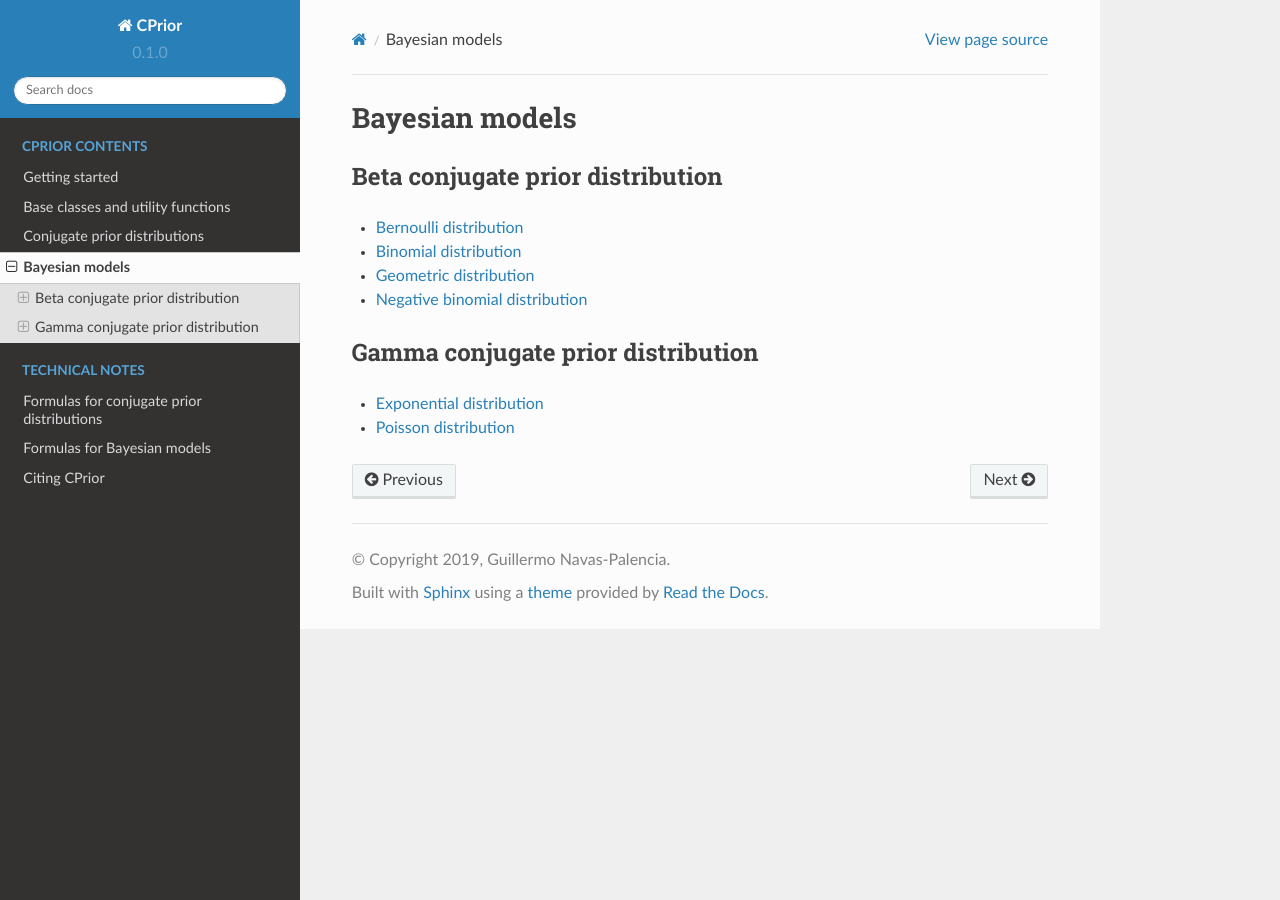
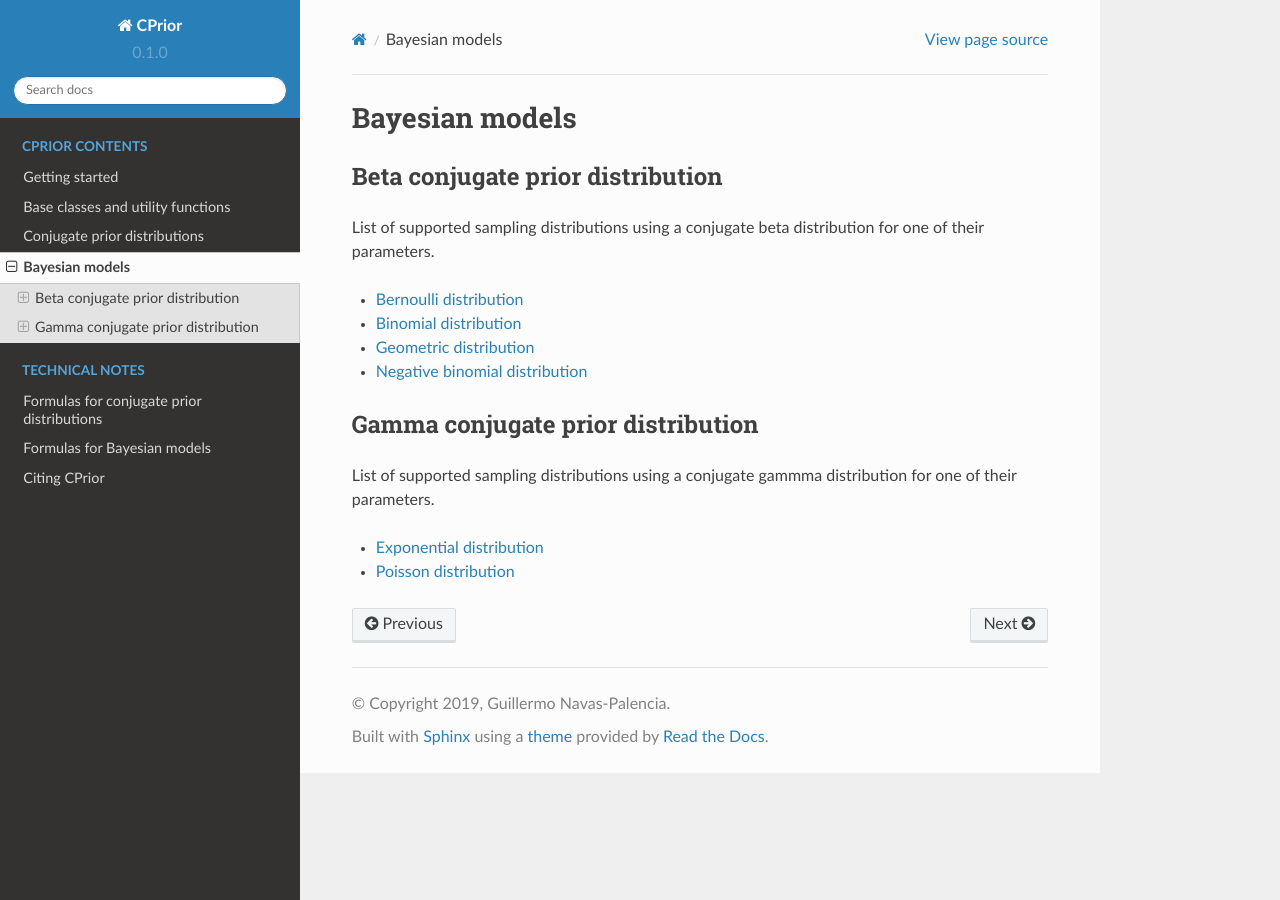
Before and after one commit to guillermo-navas-palencia/cprior, a Sphinx documentation site: the page built from doc/source/models.rst, in a window 1280 px wide. Built offline with Sphinx 7.4.7 and the Read the Docs theme 2.0.0, drawn with Linux system fonts in a browser that asks for light colours.

Commit message:
General clean up

```diff
--- a/doc/source/conjugate_beta.rst
+++ b/doc/source/conjugate_beta.rst
@@ -18,7 +18,7 @@
 .. math::
    \mathrm{E}[X] = \frac{\alpha}{\alpha + \beta}, \quad \mathrm{Var}[X] = \frac{\alpha \beta}{(\alpha + \beta)^2 (\alpha + \beta - 1)}.
 
-In Bayesian inference, the beta distribution is the conjugate prior probability distribution of the Bernoulli, binomial, negative binomial and geometric distribution. The beta distribution is a suitable model for the random behaviour of percentages and proportions.
+In Bayesian inference, the beta distribution is the conjugate prior probability distribution for parameters of the Bernoulli, binomial, negative binomial and geometric distribution. The beta distribution is a suitable model for the random behaviour of percentages and proportions.
 
 .. autoclass:: cprior.cdist.BetaModel
    :members:
--- a/doc/source/conjugate_gamma.rst
+++ b/doc/source/conjugate_gamma.rst
@@ -30,3 +30,8 @@
    :members:
    :inherited-members:
    :show-inheritance:
+
+.. autoclass:: cprior.cdist.GammaMVTest
+   :members:
+   :inherited-members:
+   :show-inheritance:
--- a/doc/source/models.rst
+++ b/doc/source/models.rst
@@ -3,6 +3,8 @@
 
 Beta conjugate prior distribution
 ---------------------------------
+
+List of supported sampling distributions using a conjugate beta distribution for one of their parameters.
 
 .. toctree::
    :maxdepth: 2
@@ -15,6 +17,8 @@
 Gamma conjugate prior distribution
 ----------------------------------
 
+List of supported sampling distributions using a conjugate gammma distribution for one of their parameters.
+
 .. toctree::
    :maxdepth: 2
 
--- a/doc/source/models_exponential.rst
+++ b/doc/source/models_exponential.rst
@@ -36,3 +36,8 @@
    :members:
    :inherited-members:
    :show-inheritance:
+
+.. autoclass:: cprior.ExponentialMVTest
+   :members:
+   :inherited-members:
+   :show-inheritance:
--- a/doc/source/models_poisson.rst
+++ b/doc/source/models_poisson.rst
@@ -27,3 +27,8 @@
    :members:
    :inherited-members:
    :show-inheritance:
+
+.. autoclass:: cprior.PoissonMVTest
+   :members:
+   :inherited-members:
+   :show-inheritance:
```
